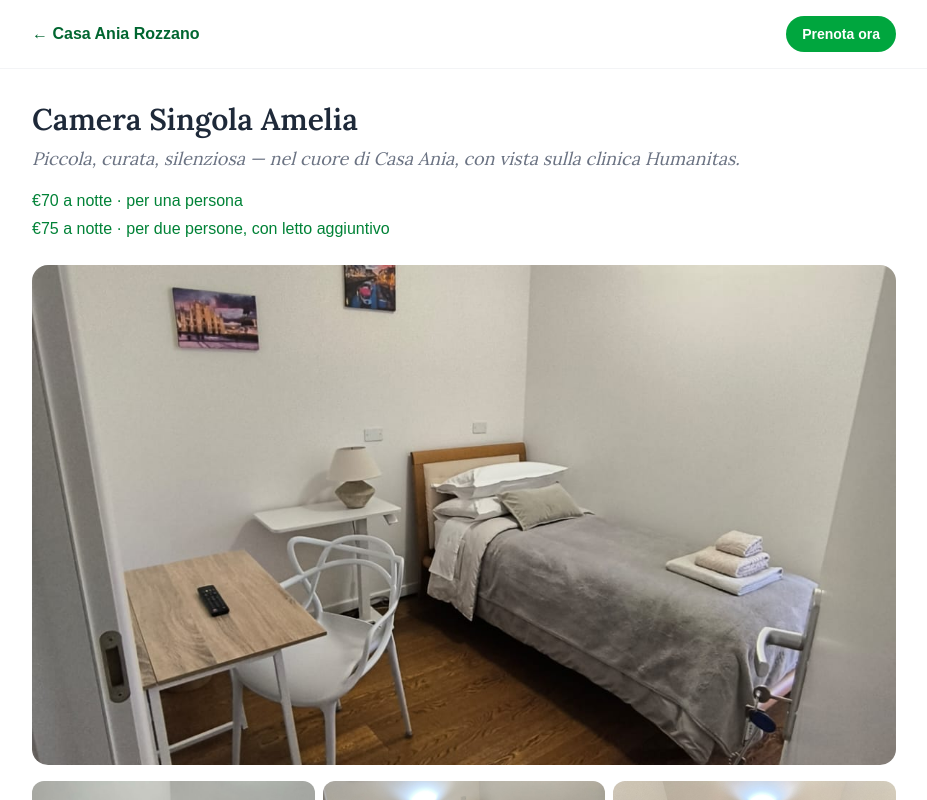
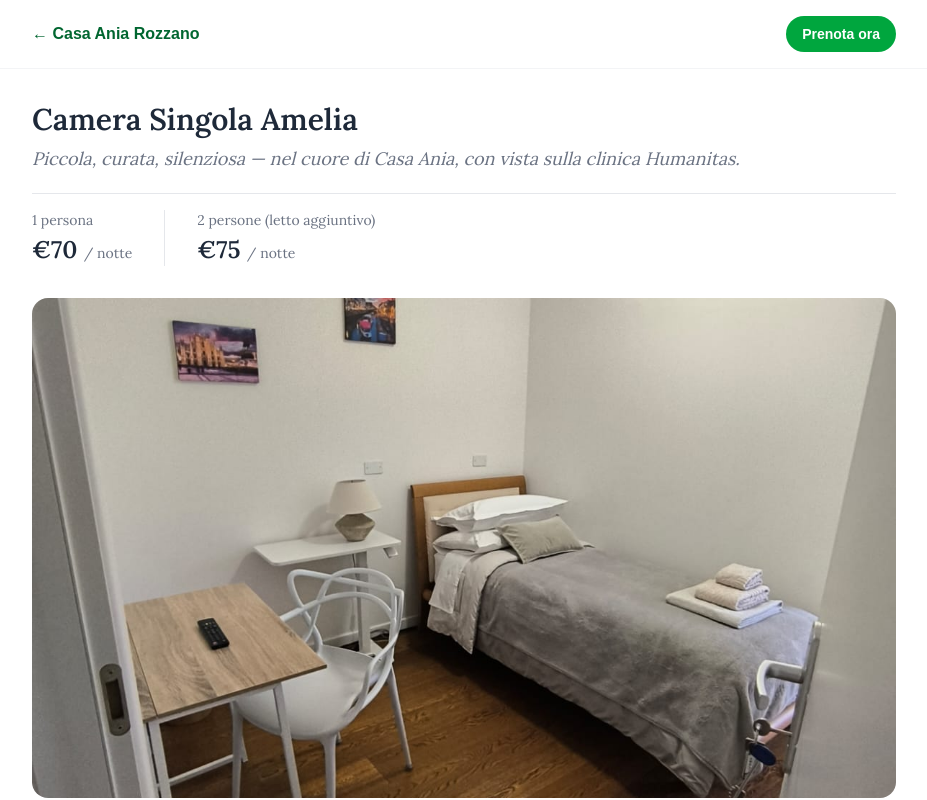
Before and after one commit to CasaAnia/sito-casaania, a Next.js app: page /camere/singola in a window 1280 px wide. Shown: the top 800 px of the page, without its empty margins (176-1103 px from the left). Built offline with nearby package versions, Linux system fonts and the light colour scheme.

Commit message:
Camera Amelia: nuovo layout prezzi elegante

```diff
--- a/app/camere/singola/page.tsx
+++ b/app/camere/singola/page.tsx
@@ -47,10 +47,16 @@ export default function CameraSingola() {
       <div className="max-w-4xl mx-auto px-4 py-8">
 
         <h1 style={{ fontFamily: "'Lora', serif" }} className="text-3xl font-semibold text-gray-800 mb-2">Camera Singola Amelia</h1>
-        <p style={{ fontFamily: "'Lora', serif" }} className="text-gray-500 italic text-lg mb-4">Piccola, curata, silenziosa — nel cuore di Casa Ania, con vista sulla clinica Humanitas.</p>
-        <div className="flex flex-col gap-1 mb-6">
-          <p className="text-green-700 text-base">€70 a notte · per una persona</p>
-          <p className="text-green-700 text-base">€75 a notte · per due persone, con letto aggiuntivo</p>
+        <p style={{ fontFamily: "'Lora', serif" }} className="text-gray-500 italic text-lg mb-5">Piccola, curata, silenziosa — nel cuore di Casa Ania, con vista sulla clinica Humanitas.</p>
+        <div className="border-t border-gray-200 pt-4 flex gap-8 mb-8">
+          <div>
+            <p style={{ fontFamily: "'Lora', serif" }} className="text-sm text-gray-500 mb-1">1 persona</p>
+            <p style={{ fontFamily: "'Lora', serif" }} className="text-2xl font-semibold text-gray-800">€70 <span className="text-sm font-normal text-gray-500">/ notte</span></p>
+          </div>
+          <div className="border-l border-gray-200 pl-8">
+            <p style={{ fontFamily: "'Lora', serif" }} className="text-sm text-gray-500 mb-1">2 persone (letto aggiuntivo)</p>
+            <p style={{ fontFamily: "'Lora', serif" }} className="text-2xl font-semibold text-gray-800">€75 <span className="text-sm font-normal text-gray-500">/ notte</span></p>
+          </div>
         </div>
 
         <div className="rounded-2xl h-80 md:h-[500px] overflow-hidden mb-4 cursor-pointer"
```
